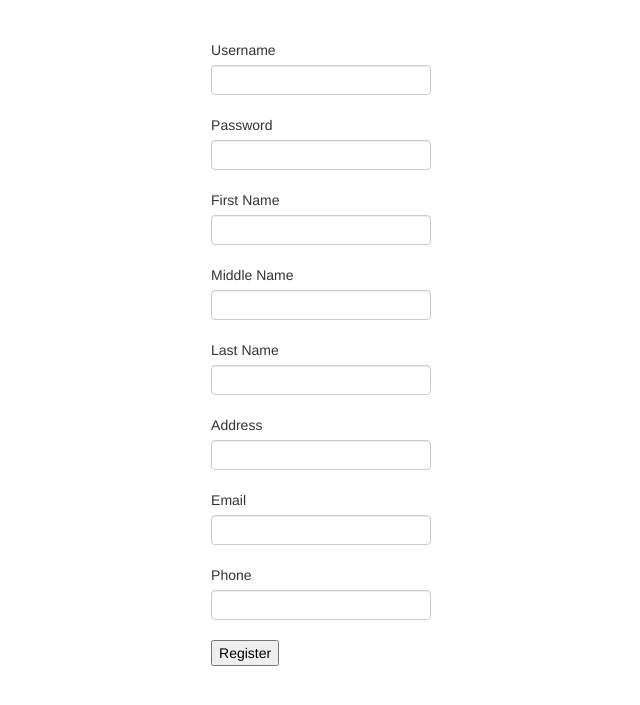
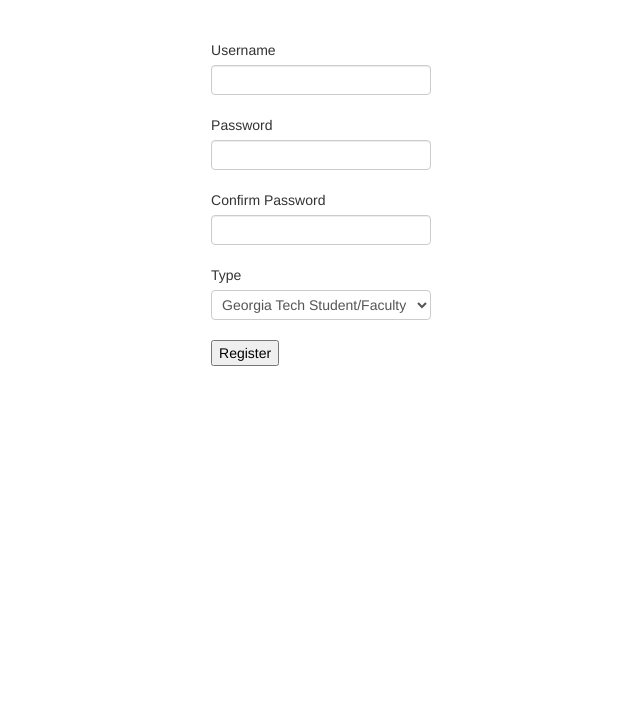
Before and after one commit to fozzle/cs4400, a Flask app: page /register in a window 1280 px wide. Shown: the top 705 px of the page, without its empty margins (20-660 px from the left). Run offline with Flask 2, Linux system fonts and the light colour scheme.

Commit message:
new style member and employee registration

```diff
--- a/app.py
+++ b/app.py
@@ -21,7 +21,7 @@ def home():
 def login():
     error = None
     if request.method == 'POST':
-    	sql = ("SELECT username, admin, employee, member FROM user WHERE username = '{u}' AND password = '{p}';".format(u=request.form['username'],
+    	sql = ("SELECT username FROM user WHERE username = '{u}' AND password = '{p}';".format(u=request.form['username'],
     																						p=request.form['password']))
     	result = c.execute(sql)
 
@@ -29,19 +29,26 @@ def login():
             row = c.fetchone()
             flash('You were logged in', 'alert-success')
             session['username'] = row[0]
-            session['role'] = get_role(row)
+            session['role'] = get_role(row[0])
             return redirect(url_for('home'))
         else:
             flash('Incorrect login', 'alert-error')
 
     return render_template('login.html', error=error)
 
-def get_role(row):
-    if row[3]:
+def get_role(username):
+    admin = "SELECT username FROM Administrator WHERE username= '{u}'".format(u=username)
+    employee = "SELECT username FROM GTCREmployee WHERE username= '{u}'".format(u=username)
+    member = "SELECT username FROM member WHERE username= '{u}'".format(u=username)
+
+    result = c.execute(member)
+    if result:
         return 'member'
-    elif row[2]:
+    result = c.execute(employee)
+    if result:
         return 'emp'
-    elif row[1]:
+    result = c.execute(admin)
+    if result:
         return 'admin'
 
 @app.route('/logout', methods=['GET'])
@@ -57,21 +64,34 @@ def register():
     if session.get('username'):
         return redirect(url_for('home'))
     if request.method == 'POST':
-        sql = ("INSERT INTO user VALUES"
-                "('{username}', '{password}', '{first}', '{middle}', '{last}', '{address}', '{email}',"
-                "{phone}, NULL, 0, 0, 1)".format(username=request.form['username'],
-                                                password=request.form['password'],
-                                                first=request.form['first'],
-                                                middle=request.form['middle'],
-                                                last=request.form['last'],
-                                                address=request.form['address'],
-                                                email=request.form['email'],
-                                                phone=int(request.form['phone'])))
+        if request.form['password'] != request.form['passwordconf']:
+            flash('Passwords do not match!', 'alert-error')
+            return render_template('register.html', error=error)
+
+        sql = ("INSERT INTO user VALUES "
+                "('{username}', '{password}')".format(username=request.form['username'],
+                                                password=request.form['password']))
+
+        if request.form['type'] == 'member':
+            role = ("INSERT INTO member VALUES "
+                        "('{username}', 'firstname', 'lastname', 'm', '123 sesame', NULL, NULL, NULL, NULL)"
+                        .format(username=request.form['username']))
+
+        elif request.form['type'] == 'emp':
+            role = "INSERT INTO GTCREmployee VALUES ('{username}')".format(username=request.form['username'])
+
+
         try:
             result = c.execute(sql)
+            result = c.execute(role)
+            conn.commit()
         except pymysql.err.IntegrityError:
             flash('Username exists!', 'alert-error')
             return render_template('register.html', error=error)
+        except:
+            flash('Something happened!', 'alert-error')
+            return render_template('register.html', error=error)
+
 
         flash('Registered', 'alert-success')
         return redirect(url_for('login'))
--- a/templates/register.html
+++ b/templates/register.html
@@ -4,12 +4,12 @@
 	<form action="" method="post">
 		<p><label>Username</label><input type=text name=username>
 		<p><label>Password</label><input type=password name=password>
-		<p><label>First Name</label><input type=text name=first>
-		<p><label>Middle Name</label><input type=text name=middle>
-		<p><label>Last Name</label><input type=text name=last>
-		<p><label>Address</label><input type=text name=address>
-		<p><label>Email</label><input type=text name=email>
-		<p><label>Phone</label><input type=text name=phone>
+		<p><label>Confirm Password</label><input type=password name=passwordconf>
+		<p><label>Type</label>
+			<select name=type>
+			  <option value=member>Georgia Tech Student/Faculty</option>
+			  <option value=emp>Employee</option>
+			</select>
 		<p><input type=submit value=Register>
 	</form>
 {% endblock %}
```
